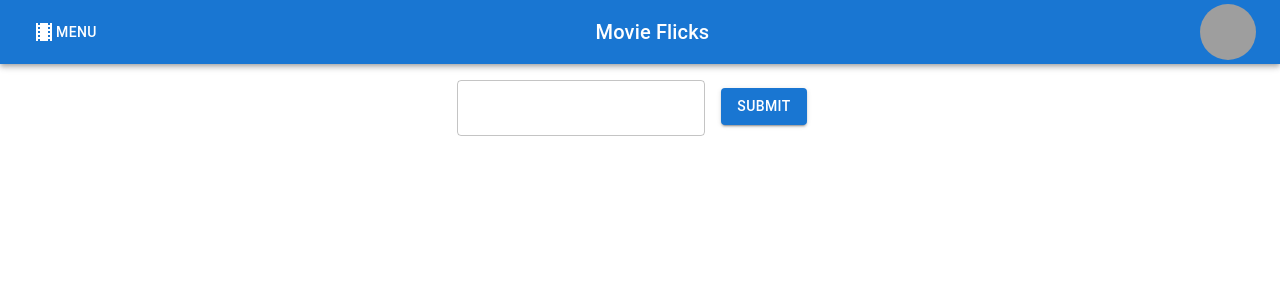
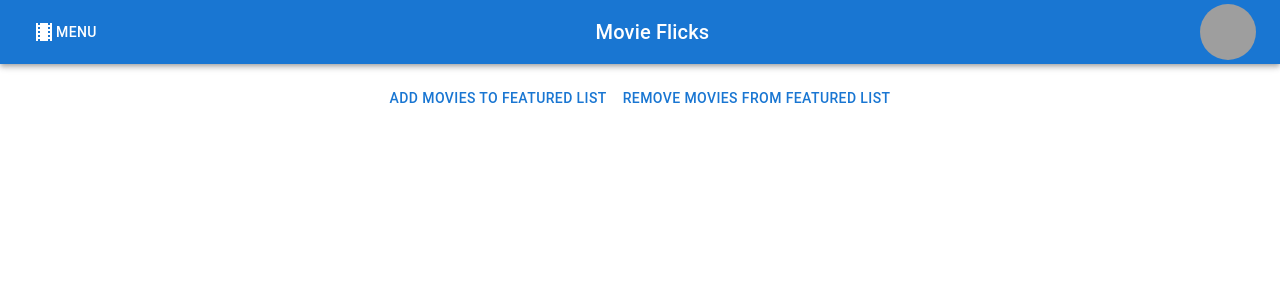
Before and after one commit to justinmorales1/movie-flicks, a React (Create React App) app: page /update-home-page in a window 1280 px wide. Shown: the top 300 px of the page. Built offline with nearby package versions, Linux system fonts and the light colour scheme; grey boxes are pictures that could not be loaded; the HTML template or start-up script is replaced by a standard one.

Commit message:
Adding local state to handle updating and deleting featured movies

```diff
--- /dev/null
+++ b/src/components/HomePage/AdminPageButtons.jsx
@@ -0,0 +1,13 @@
+import React from 'react';
+import Button from "@mui/material/Button";
+
+const AdminPageButtons = ({setState}) => {
+    return (
+        <>
+            <Button onClick={ () => {setState("Update")}}> Add Movies To Featured List </Button>
+            <Button onClick={() => {setState("Delete")}}> Remove Movies from Featured List </Button>
+        </>
+    )
+}
+
+export default AdminPageButtons;
--- /dev/null
+++ b/src/components/HomePage/DeleteFeaturedMoviesOrShowFromHomePage.jsx
@@ -0,0 +1,11 @@
+import React from 'react';
+
+const DeleteFeaturedMoviesOrShowFromHomePage = () => {
+    return (
+        <>
+         Delete From Home Page
+        </>
+    )
+}
+
+export default DeleteFeaturedMoviesOrShowFromHomePage;
--- a/src/components/HomePage/HomePageAdminSelectedMovieModal.jsx
+++ b/src/components/HomePage/HomePageAdminSelectedMovieModal.jsx
@@ -6,7 +6,7 @@ import Modal from '@mui/material/Modal';
 import {selectedMovieInformation} from "../../redux/actions/httpRequests";
 import {useDispatch, useSelector} from "react-redux";
 import {watchListMovie} from "../../redux/actions/watchListMovies";
-import {addMovieToUserWatchList, updateFeaturedMovies} from "../../redux/actions/accounts";
+import {addMovieToUserWatchList, deleteFeaturedMovies, updateFeaturedMovies} from "../../redux/actions/accounts";
 
 const style = {
     position: 'absolute',
@@ -57,6 +57,11 @@ const HomePageAdminSelectedMovieModal = ({title}) => {
         dispatch(updateFeaturedMovies(e))
     }
 
+    const deleteFeaturedMovieOrShow = (e) => {
+        console.log(e)
+        dispatch(deleteFeaturedMovies(e))
+    }
+
     const handleClose = () => setOpen(false);
 
     return (
--- a/src/components/HomePage/UpdateHomePage.jsx
+++ b/src/components/HomePage/UpdateHomePage.jsx
@@ -1,83 +1,31 @@
-import React from 'react';
+import React, {useState} from 'react';
 import {createNewAccount, updateFeaturedMovies} from "../../redux/actions/accounts";
 import {Grid} from "@mui/material";
 import {Field, reduxForm} from "redux-form";
 import {useDispatch} from "react-redux";
 import HomePageAdminSearch from "./HomePageAdminSearch";
+import AdminPageButtons from "./AdminPageButtons";
+import DeleteFeaturedMoviesOrShowFromHomePage from "./DeleteFeaturedMoviesOrShowFromHomePage";
+import Box from "@mui/material/Box";
 
 const UpdateHomePage = (props) => {
     const dispatch = useDispatch();
+
+    const [currentPage, setCurrentPage] = useState('')
 
     const updateFeaturedMovieOrShow = (e) => {
         console.log(e)
         dispatch(updateFeaturedMovies(e))
     }
-    const { handleSubmit, pristine, reset, submitting } = props;
 
+    console.log("The current page is ", currentPage)
     return (
-        <>
+        <Box textAlign="center" sx={{ m: 2}}>
             {/*<form onSubmit={handleSubmit(e => updateFeaturedMovieOrShow(e))}>*/}
-                <HomePageAdminSearch />
-                {/*<Grid*/}
-                {/*    container*/}
-                {/*    spacing={0}*/}
-                {/*    direction="column"*/}
-                {/*    alignItems="center"*/}
-                {/*    justifyContent="center"*/}
-                {/*>*/}
-                {/*    <div>*/}
-                {/*        <label> Image URL </label>*/}
-                {/*        <div>*/}
-                {/*            <Field*/}
-                {/*                name="img"*/}
-                {/*                component="input"*/}
-                {/*                type="text"*/}
-                {/*                placeholder="Image URL"*/}
-                {/*            />*/}
-                {/*        </div>*/}
-                {/*    </div>*/}
-                {/*    <div>*/}
-                {/*        <label> Title </label>*/}
-                {/*        <div>*/}
-                {/*            <Field*/}
-                {/*                name="title"*/}
-                {/*                component="input"*/}
-                {/*                type="text"*/}
-                {/*                placeholder="Title"*/}
-                {/*            />*/}
-                {/*        </div>*/}
-                {/*    </div>*/}
-                {/*    <div>*/}
-                {/*        <label> Creator </label>*/}
-                {/*        <div>*/}
-                {/*            <Field*/}
-                {/*                name="author"*/}
-                {/*                component="input"*/}
-                {/*                type="text"*/}
-                {/*                placeholder="Creator"*/}
-                {/*            />*/}
-                {/*        </div>*/}
-                {/*    </div>*/}
-                {/*    <div>*/}
-                {/*        <label>Id</label>*/}
-                {/*        <div>*/}
-                {/*            <Field*/}
-                {/*                name="id"*/}
-                {/*                component="input"*/}
-                {/*                type="text"*/}
-                {/*                placeholder="id"*/}
-                {/*            />*/}
-                {/*        </div>*/}
-                {/*    </div>*/}
-                {/*    <div>*/}
-                {/*        <button type="submit" disabled={pristine || submitting}>Submit</button>*/}
-                {/*        <button type="button" disabled={pristine || submitting} onClick={reset}>*/}
-                {/*            Clear Values*/}
-                {/*        </button>*/}
-                {/*    </div>*/}
-                {/*</Grid>*/}
-            {/*</form>*/}
-        </>
+            <AdminPageButtons setState={setCurrentPage}/>
+            {currentPage === 'Update' ? <HomePageAdminSearch /> : null}
+            {currentPage === 'Delete' ? <DeleteFeaturedMoviesOrShowFromHomePage /> : null}
+        </Box>
     )
 }
 
--- a/src/redux/actions/accounts.js
+++ b/src/redux/actions/accounts.js
@@ -99,13 +99,10 @@ export const deleteFeaturedMovies = (update) => async (dispatch, getState) => {
     try {
         // console.log("The data is ", data)
         const data = {
-            "title": update.Title,
-            "id": update.imdbID,
-            "img": update.Poster,
-            "author": update.Writer
+            "id": update.id,
         }
         console.log("The data is ", data)
-        await axiosApi.delete("/featured/0", data);
+        // await axiosApi.delete("/remove-featured-movies/0", data);
         // dispatch(watchListMovie(response.data?.Item?.watchList))
     } catch (e) {
         console.log("Unable to put new user data")
```
